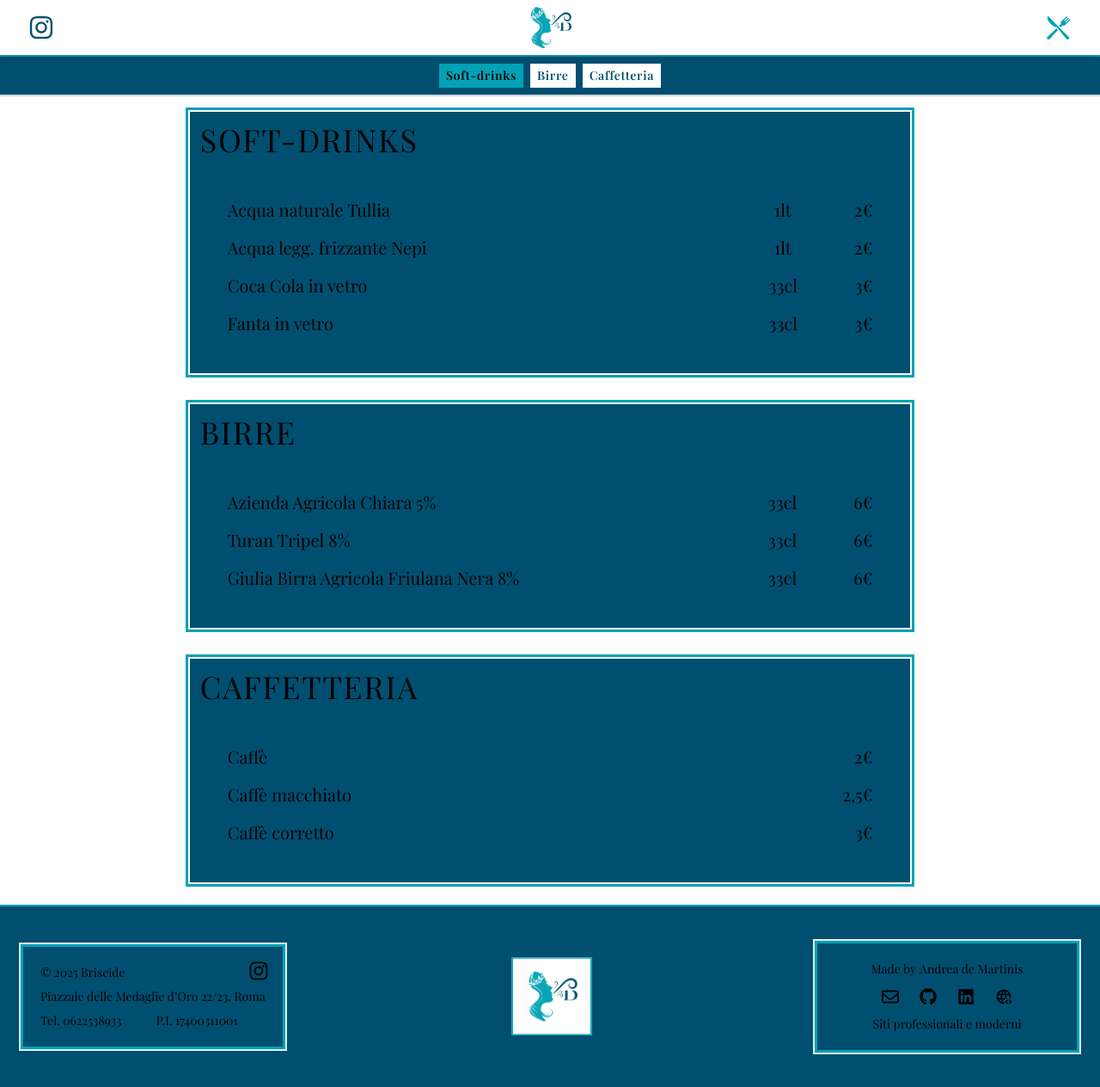
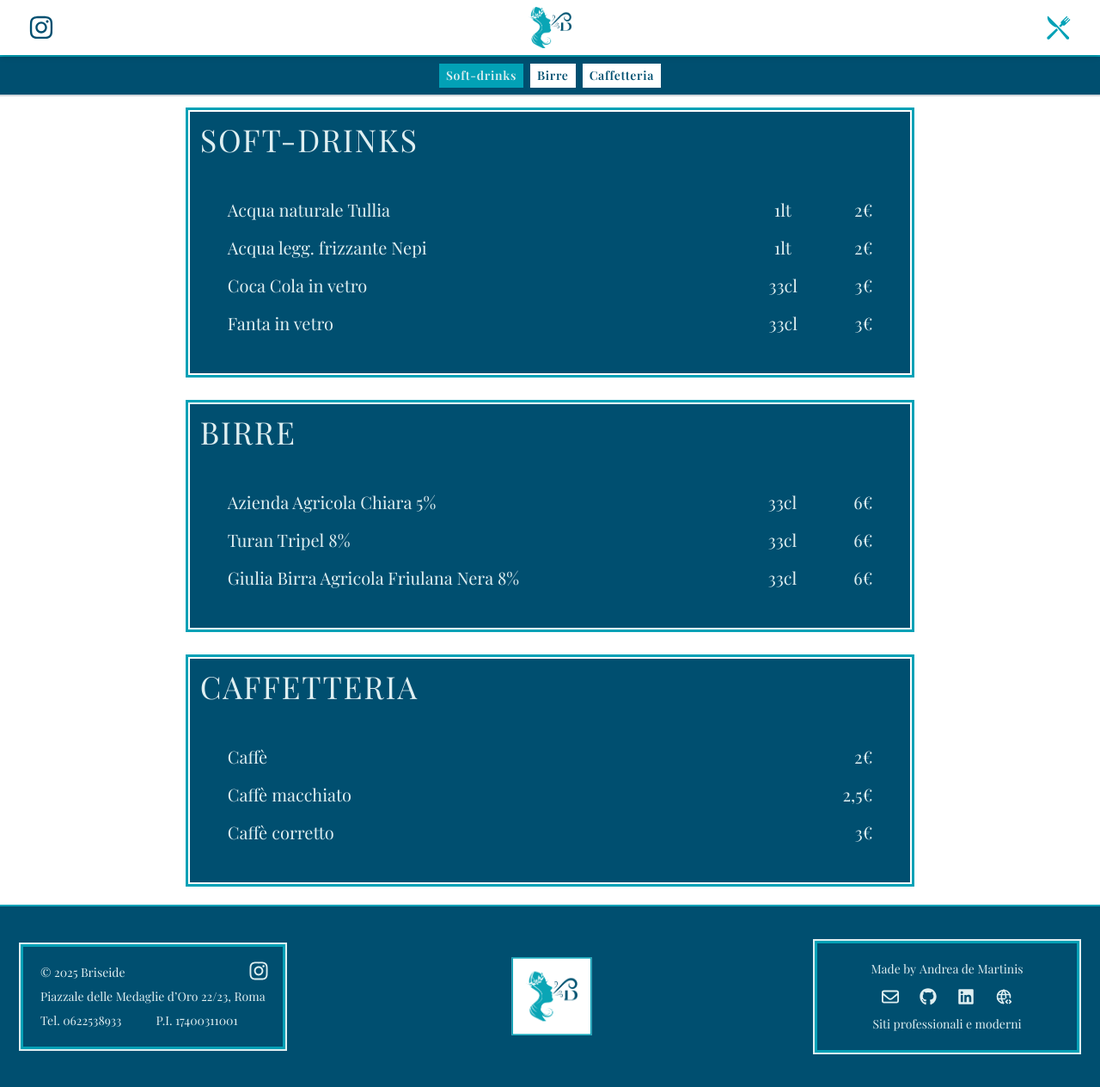
Before and after one commit to AndreadeMartinis/ristorante-briseide, a Next.js app: page /menu-bevande in a window 1280 px wide. Shown: the whole page at 86% size. Built offline with nearby package versions, Linux system fonts and the light colour scheme.

Commit message:
Corretto problema colori in prefer-color-scheme

```diff
--- a/app/components/Contacts.js
+++ b/app/components/Contacts.js
@@ -19,7 +19,7 @@ export default function Contacts() {
       id="contacts"
       className="w-full py-12 px-4 bg-[url('/img/bg-gray-blue.jpg')] md:bg-fixed bg-cover bg-center text-center"
     >
-      <div className="p-6 w-fit mx-auto bordered-box">
+      <div className="p-6 w-fit mx-auto bordered-box text-textColor">
         <h2 className="font-cursive text-2xl md:text-4xl tracking-[.15em] text-primary">
           {siteConfig.name.split(" ")[0]}
         </h2>
@@ -71,7 +71,7 @@ export default function Contacts() {
       {/* Orari di apertura */}
       <div
         id="opening-hours"
-        className="bordered-box p-4 my-6 inline-block font-semibold"
+        className="bordered-box p-4 my-6 inline-block font-semibold text-textColor"
       >
         <h5 className="md:text-3xl mb-4">{t("homepage.openingHours")[0]}</h5>
         <div className="orari flex justify-center md:text-2xl">
--- a/app/components/Footer.js
+++ b/app/components/Footer.js
@@ -17,7 +17,7 @@ export default function Footer() {
   return (
     <footer className="flex flex-col md:flex-row gap-8 md:gap-0 justify-between items-center py-10 px-6 text-sm text-color bg-secondary border-t-2 outline outline-white border-primary">
       {/* Sezione sinistra: contatti */}
-      <section className="bordered-box p-5 relative w-[100%] md:w-[25%]">
+      <section className="bordered-box p-5 relative w-[100%] md:w-[25%] text-textColor">
         <div className="social-icons absolute top-4 right-4 hover:scale-110 hover:text-primary transition-all">
           <a
             href={siteConfig.social.instagram}
@@ -46,7 +46,7 @@ export default function Footer() {
       </section>
 
       {/* Sezione destra: firma sviluppatore */}
-      <section className="flex flex-col justify-center items-center gap-3 bordered-box p-5 w-[100%] md:w-[25%]">
+      <section className="flex flex-col justify-center items-center gap-3 bordered-box p-5 w-[100%] md:w-[25%] text-textColor">
         <p>
           Made by
           <span className="hover:scale-110 hover:text-primary transition-all">
--- a/app/components/Owners.js
+++ b/app/components/Owners.js
@@ -1,6 +1,6 @@
 export default function Owners() {
   return (
-    <div className="bordered-box text-center md:h-[400px] flex flex-col justify-center items-center gap-3 mt-10 py-10 md:py-20 px-14 md:px-28">
+    <div className="bordered-box text-center md:h-[400px] flex flex-col justify-center items-center gap-3 mt-10 py-10 md:py-20 px-14 md:px-28 text-textColor">
       <h3 className="text-xl md:text-3xl mb-8">Owners</h3>
       <cite className="font-cursive text-3xl md:text-5xl text-primary">
         Alessio Severini
--- a/app/components/ScrollToTop.js
+++ b/app/components/ScrollToTop.js
@@ -24,7 +24,7 @@ export default function ScrollToTop() {
   return (
     <button
       onClick={scrollToTop}
-      className="fixed bottom-6 right-6 z-50 p-3 rounded-full bg-primaryTransparent text-color hover:bg-primary hover:-translate-y-1 transition-all"
+      className="fixed bottom-6 right-6 z-50 p-3 rounded-full bg-primaryTransparent text-textColor hover:bg-primary hover:-translate-y-1 transition-all"
       aria-label="Torna su"
       title="Torna su"
     >
--- a/app/components/restaurantMenu/MenuCategoryBox.js
+++ b/app/components/restaurantMenu/MenuCategoryBox.js
@@ -15,7 +15,7 @@ export default function MenuCategoryBox({
       role={role}
       className="shrink-0 w-full flex justify-center"
     >
-      <div className="w-full md:w-2/3 md:text-xl p-3 border-2 border-white outline outline-primary bg-secondary">
+      <div className="w-full md:w-2/3 md:text-xl p-3 border-2 border-white outline outline-primary bg-secondary text-textColor">
         <h2 className="text-2xl md:text-4xl tracking-wider uppercase mb-4">
           {category}
         </h2>
--- a/app/components/restaurantMenu/NavbarMenuCategories.js
+++ b/app/components/restaurantMenu/NavbarMenuCategories.js
@@ -10,7 +10,7 @@ export default function NavbarMenuCategories({
   if (!categories || categories.length === 0) return null;
   return (
     <nav
-      className="fixed top-14 md:top-16 z-20 w-full flex md:justify-center gap-2 px-2 py-2 bg-secondary overflow-x-auto whitespace-nowrap border-t-2 border-primary border-b-2 border-b-gray-300"
+      className="fixed top-14 md:top-16 z-20 w-full flex md:justify-center gap-2 px-2 py-2 bg-secondary overflow-x-auto whitespace-nowrap border-t-2 border-primary border-b-2 border-b-gray-300 text-textColor"
       role="tablist"
       aria-label="Navigazione menu ristorante"
     >
```
